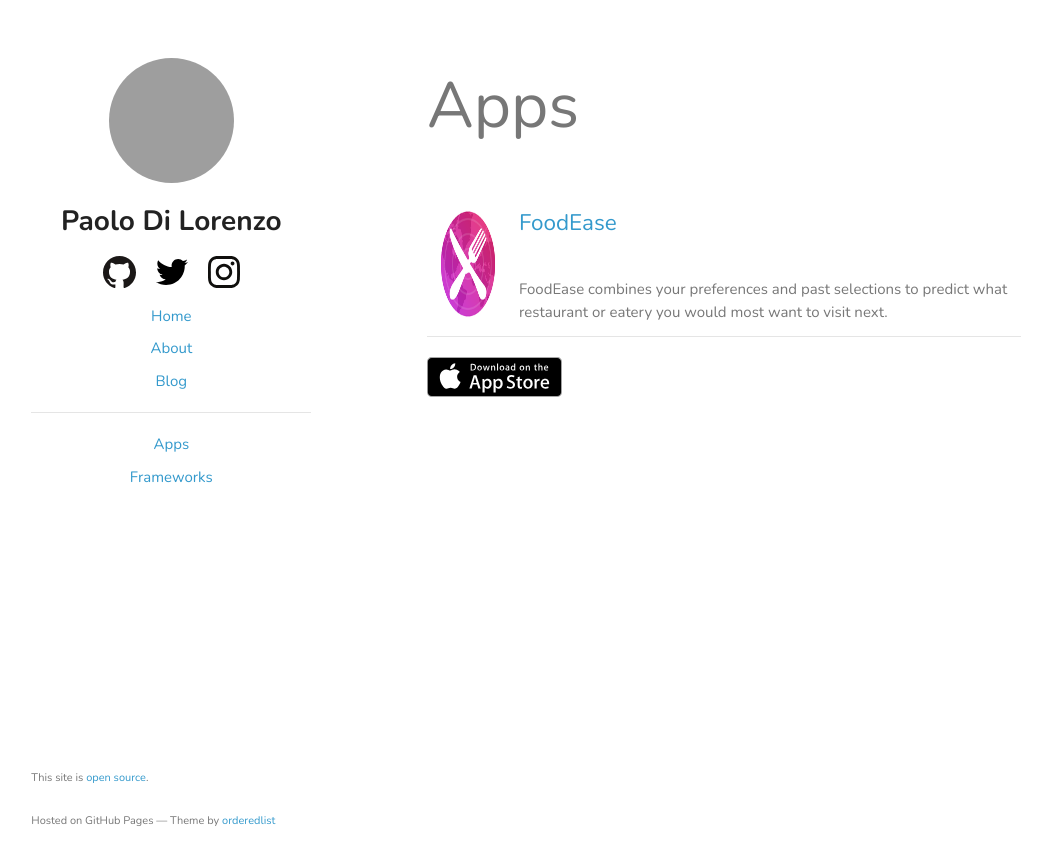
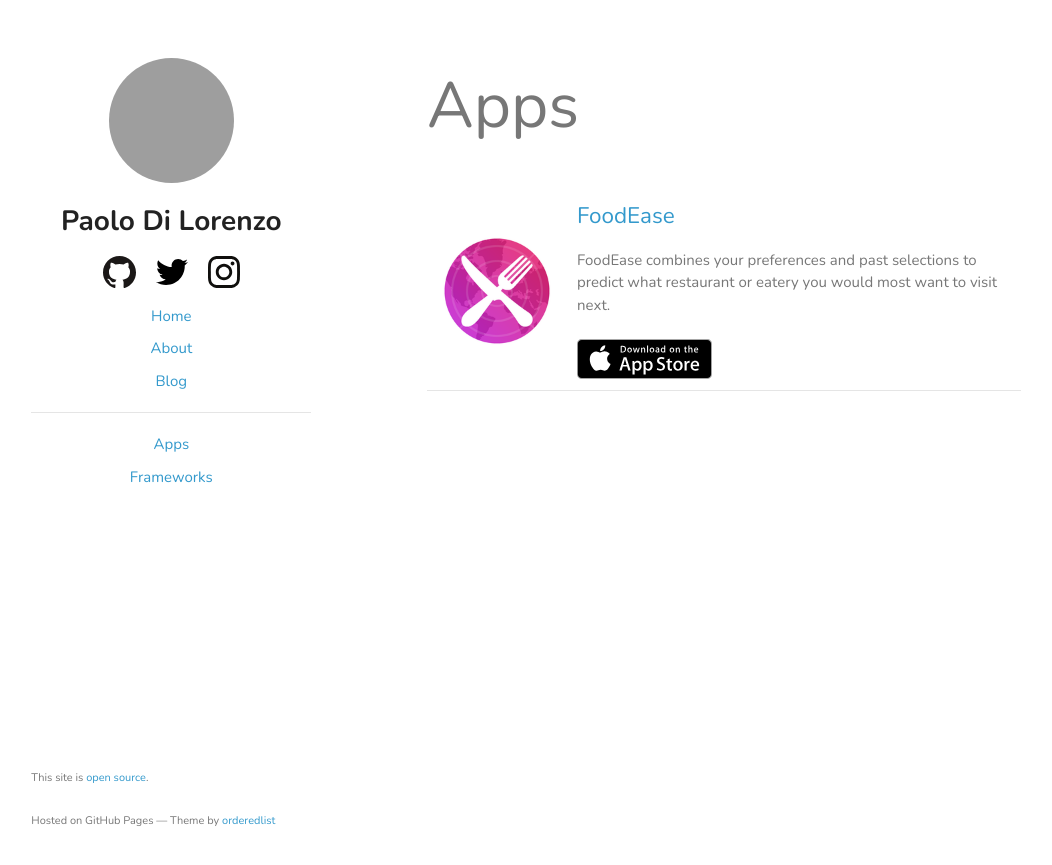
Before and after one commit to pdil/website-Jekyll, a Jekyll site: the page built from apps/index.html, in a window 1280 px wide. Shown: the top 865 px of the page, without its empty margins (114-1166 px from the left). Built offline with Jekyll 4.4.1, drawn with Linux system fonts in a browser that asks for light colours; grey boxes are pictures that could not be loaded.

Commit message:
Improve app listing layout

```diff
--- a/apps/index.html
+++ b/apps/index.html
@@ -8,16 +8,15 @@
 
 <table>
   <tr>
-    <td>
-      <img src="foodease/icon.png" width=120 height=120>
+    <td style="width: 120px">
+      <a  href="foodease/"><img src="foodease/icon.png" width=120 height=120></a>
     </td>
 
     <td>
       <h2><a href="foodease/">FoodEase</a></h2>
-      <br>
       FoodEase combines your preferences and past selections to predict what restaurant or eatery you would most want to visit next.
+      <br><br>
+      <a href="https://itunes.apple.com/us/app/foodease/id1232796506?mt=8&at=1001lxud"><img src="Download_on_the_App_Store_Badge_US-UK_135x40.svg"></a>
     </td>
   </tr>
 </table>
-
-<a href="https://itunes.apple.com/us/app/foodease/id1232796506?mt=8&at=1001lxud"><img src="Download_on_the_App_Store_Badge_US-UK_135x40.svg"></a>
```
